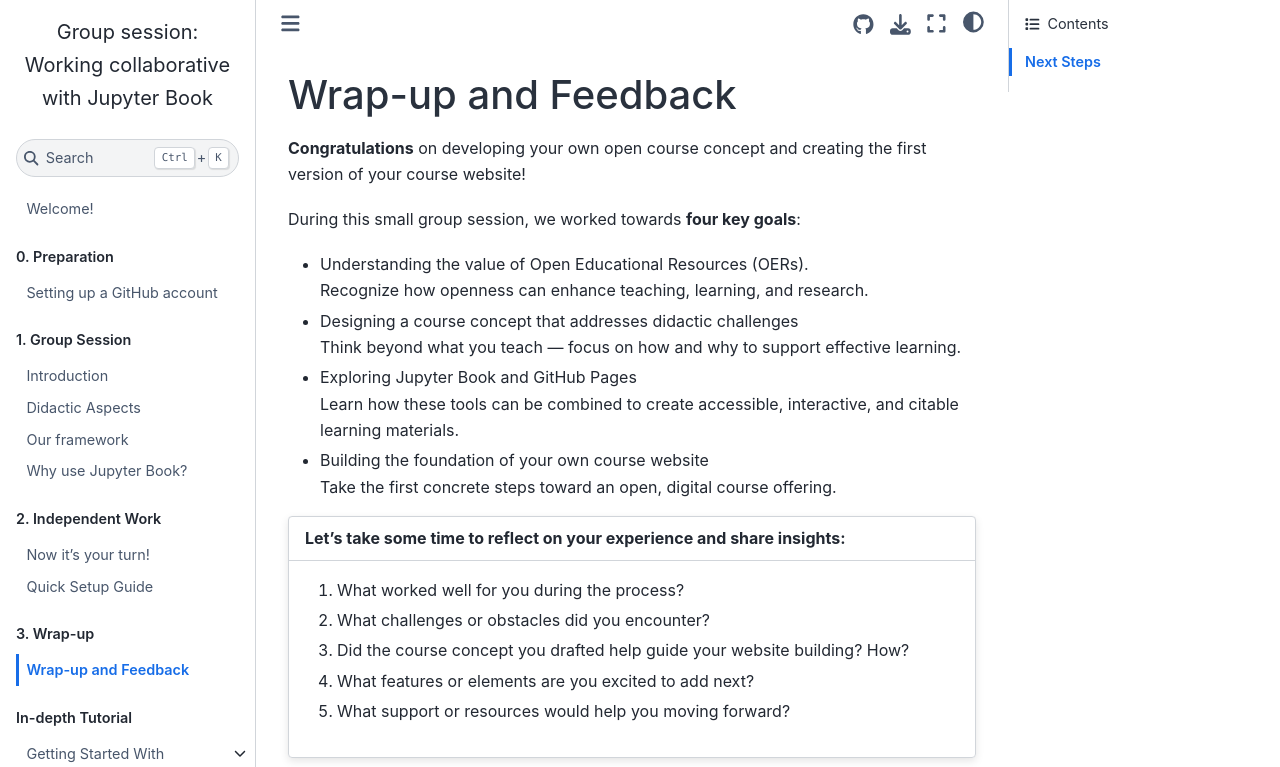
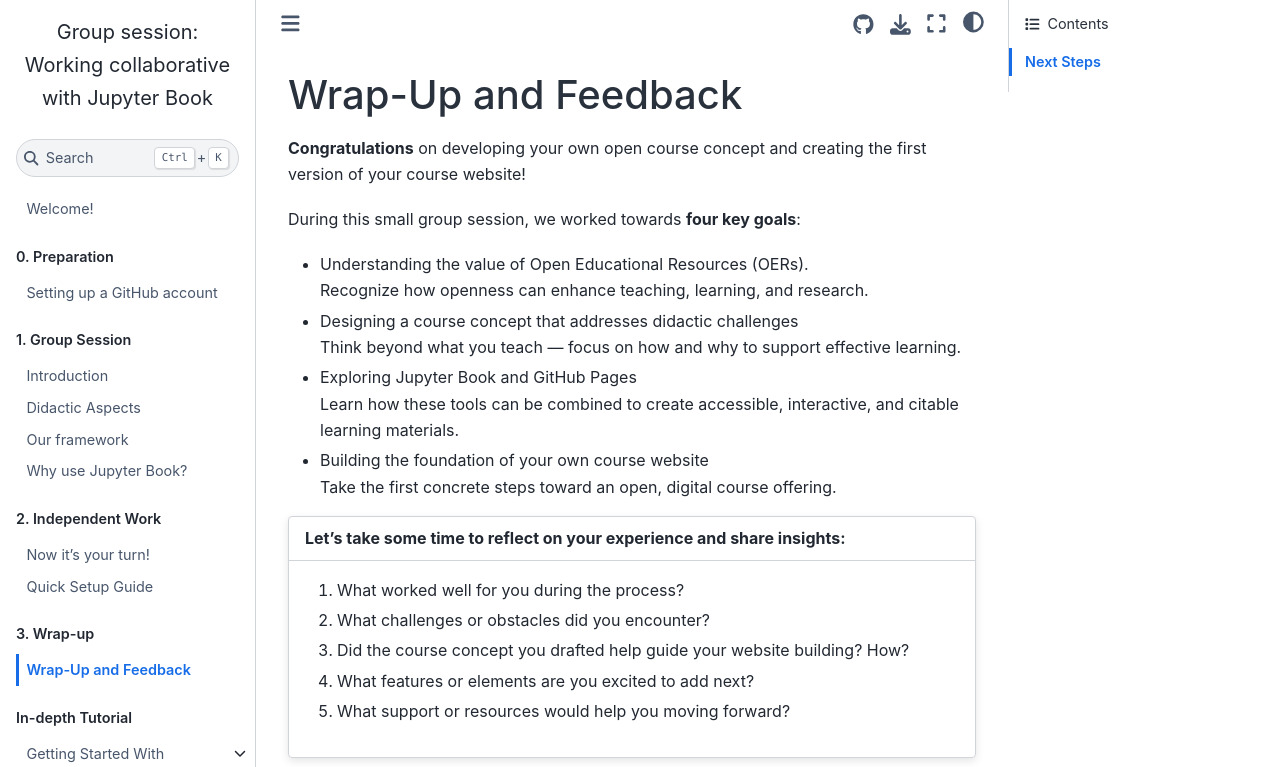
Before and after one commit to luciebinder/ws-openness-2025, a Jupyter Book: the page built from general-information/wrap-up.md, in a window 1280 px wide and 1351 px high. Shown: the top 767 px of the window. Built offline with Jupyter Book 1.0.4 settings and Sphinx 7.4.7 and the Sphinx Book theme 1.1.4, drawn with Linux system fonts in a browser that asks for light colours.

```diff
--- a/general-information/wrap-up.md
+++ b/general-information/wrap-up.md
@@ -1,4 +1,4 @@
-# Wrap-up and Feedback
+# Wrap-Up and Feedback
 
 **Congratulations** on developing your own open course concept and creating the first version of your course website!
 
```
